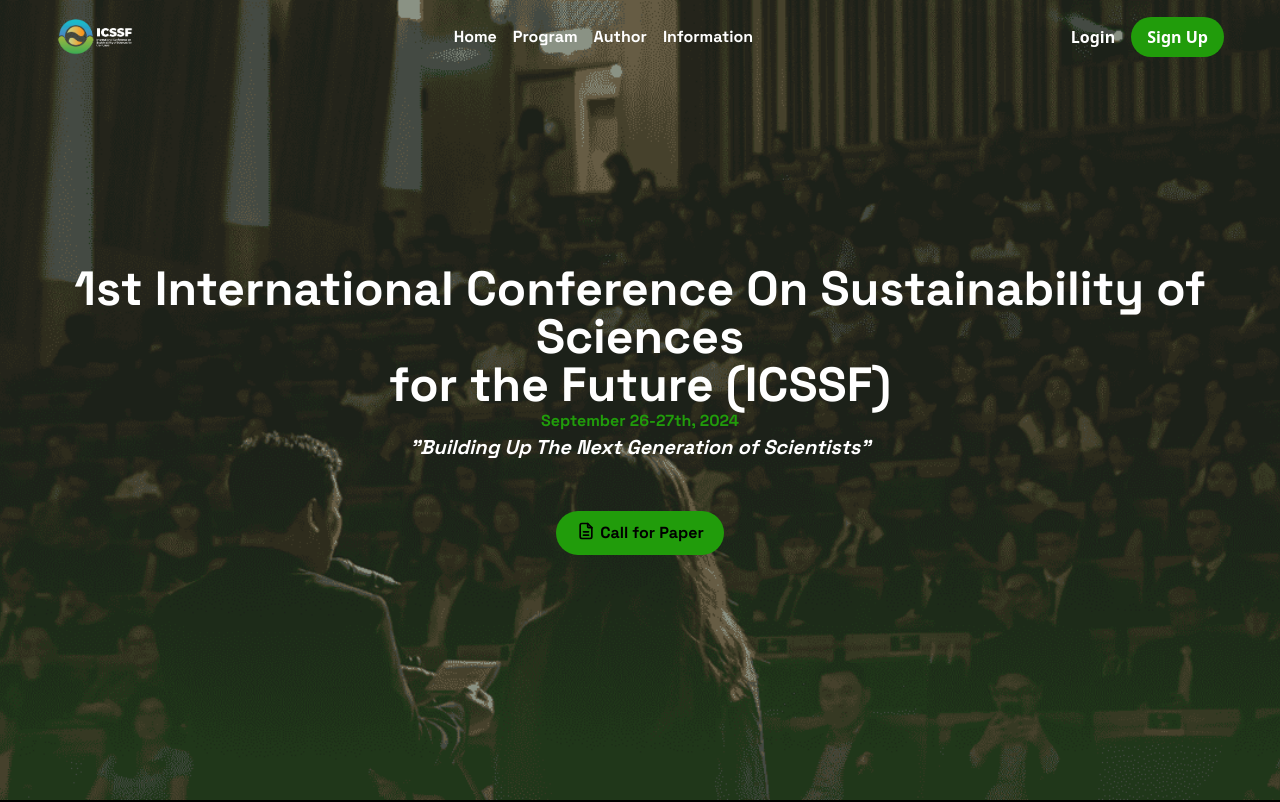
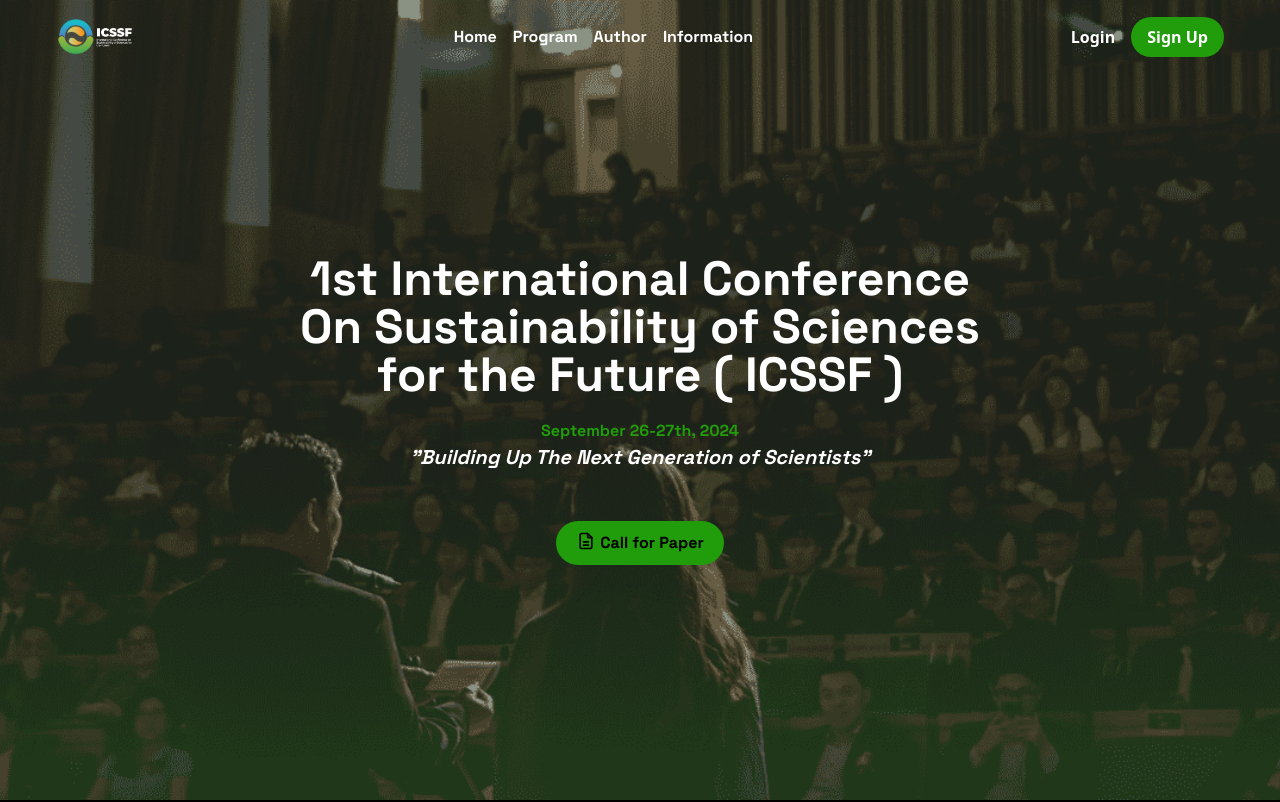
Before and after one commit to projeksainsdata/icssf-frontend, a React (Vite) app: page / in a window 1280 px wide. Shown: the top 802 px of the page. Built offline with nearby package versions, Linux system fonts and the light colour scheme.

Commit message:
update banner

```diff
--- a/src/components/Banner.jsx
+++ b/src/components/Banner.jsx
@@ -7,8 +7,8 @@ const Banner = () => {
         <>
         <div className="bannerHome h-screen flex-row font-spaceGrotesk">
             <div className="font-bold mt-5">
-                <h1 className="md:text-5xl text-white">1st International Conference On Sustainability of Sciences <br />for the Future (ICSSF)</h1>
-                <h1 className="text-darkGreen">September 26-27th, 2024</h1>
+                <h1 className="md:text-5xl text-white">1st International Conference <br />On Sustainability of Sciences <br />for the Future ( ICSSF )</h1>
+                <h1 className="text-darkGreen pt-5">September 26-27th, 2024</h1>
                 <h1 className="text-xl text-white italic">"Building Up The Next Generation of Scientists"</h1>
                 <div className="mt-[50px] flex items-center justify-center">
                     <Link className="bg-darkGreen flex w-fit py-2 px-5 items-center rounded-full gap-1" to={'/'}><IconFileDescription className="w-5 mb-1"/> Call for Paper</Link>
--- a/src/components/navbar/Navbar.jsx
+++ b/src/components/navbar/Navbar.jsx
@@ -1,5 +1,6 @@
 import React, { useState, useEffect } from 'react';
 import { Link } from 'react-router-dom';
+import Logo from "../../assets/images/logo.png"
 
 
 const Navbar = () => {
@@ -27,7 +28,7 @@ const Navbar = () => {
       <div className="container mx-auto flex items-center justify-between p-4">
         <div className="flex items-center space-x-4">
         <Link to="/">
-          <img src="../src/assets/images/logo.png" alt="Logo" className='w-20'  />
+          <img src={Logo} alt="Logo" className='w-20'  />
         </Link>
         </div>
         <div className="hidden md:flex space-x-4 font-bold font-spaceGrotesk">
```
